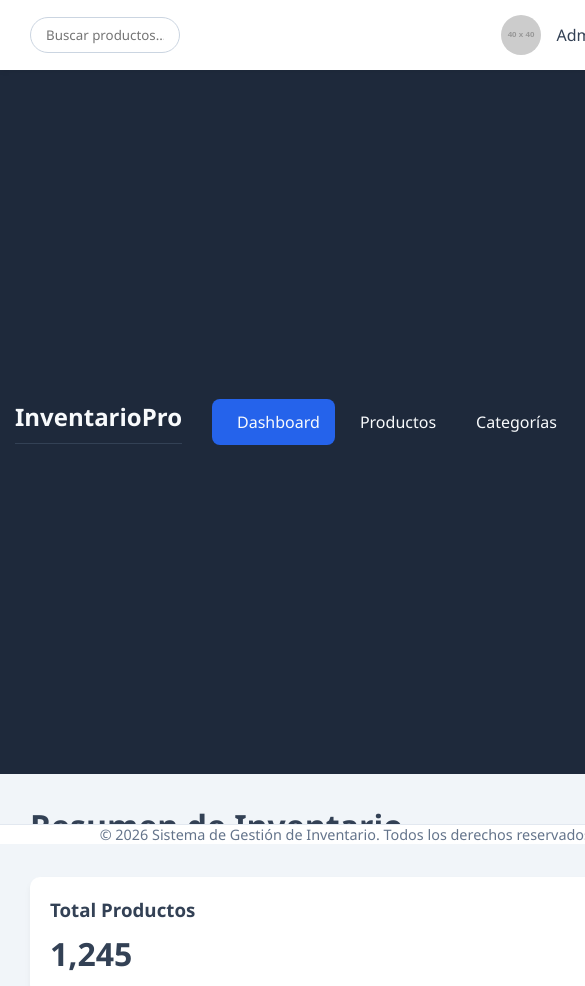
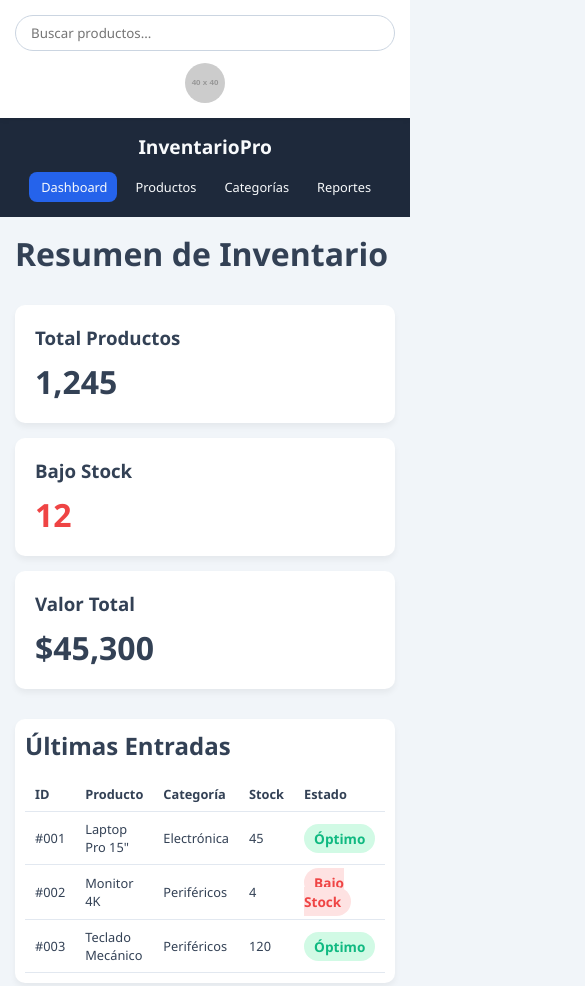
Before and after one commit to anderson03matri-netizen/ActividadRA2, a plain HTML site: page index.html in a window 390 px wide. Shown: the top 986 px of the page, 585 px wide, since content can reach past the window. Drawn offline with Linux system fonts and the light colour scheme; placeholder pictures from the web are drawn by us.

Commit message:
styles.css

```diff
--- a/styles.css
+++ b/styles.css
@@ -204,6 +204,10 @@
 @media (max-width: 768px) {
     .dashboard-container {
         grid-template-columns: 1fr; /* Columna única */
+
+        /* SOLUCIÓN AL CORTE DE TEXTO: Redefinimos las 4 filas dinámicamente */
+        grid-template-rows: auto auto 1fr auto;
+
         grid-template-areas:
             "header"
             "sidebar"
@@ -213,16 +217,106 @@
 
     .sidebar {
         flex-direction: row;
+        flex-wrap: wrap; /* Permite que el menú se acomode si falta espacio */
         justify-content: space-between;
         align-items: center;
-        padding: 15px;
+        padding: 15px 20px;
+        gap: 15px;
+    }
+
+    /* Reducimos el diseño del logo en tablet para ganar espacio horizontal */
+    .sidebar .logo h2 {
+        font-size: 1.2rem;
+        border-bottom: none;
+        padding-bottom: 0;
     }
 
     .nav-links {
         flex-direction: row;
+        flex-wrap: wrap; /* Evita que los botones se salgan de la pantalla */
+        gap: 8px;
+    }
+
+    .nav-links a {
+        padding: 8px 12px;
+        font-size: 0.9rem;
+    }
+
+    /* Corrección del efecto hover: en horizontal no debe desplazarse a la izquierda */
+    .nav-links a:hover, .nav-links a.active, .nav-links a:focus {
+        padding-left: 12px;
+    }
+
+    .header {
+        padding: 10px 20px;
+        height: auto;
+        min-height: 70px;
+        flex-wrap: wrap; /* Evita el solapamiento de buscador y perfil */
+        gap: 10px;
     }
 
     .search-bar input {
-        width: 150px; /* Reduce el tamaño en móviles */
+        width: 100%;
+        max-width: 220px; /* Ajuste fluido para el input */
+    }
+
+    .summary-cards {
+        flex-direction: column; /* Las tarjetas se apilan verticalmente */
+        gap: 15px;
     }
 }
+
+/* ==========================================================================
+   2. MEDIA QUERY ESPECÍFICA PARA TELÉFONOS MÓVILES (max-width: 480px)
+   Optimización estricta para iPhone 14 Pro Max, Samsung A51, etc.
+   ========================================================================== */
+@media (max-width: 480px) {
+    .header {
+        flex-direction: column; /* Coloca el buscador arriba y el perfil abajo */
+        align-items: center;
+        gap: 12px;
+        padding: 15px;
+    }
+
+    .search-bar {
+        width: 100%;
+    }
+
+    .search-bar input {
+        width: 100%;
+        max-width: none; /* Ocupa todo el ancho disponible del teléfono */
+    }
+
+    .user-profile span {
+        display: none; /* Oculta el texto "Administrador" para ahorrar espacio; queda solo el avatar */
+    }
+
+    .sidebar {
+        flex-direction: column; /* En teléfonos muy angostos es más limpio apilar el menú */
+        gap: 12px;
+        text-align: center;
+    }
+
+    .nav-links {
+        justify-content: center;
+        width: 100%;
+    }
+
+    .nav-links a {
+        font-size: 0.8rem;
+        padding: 6px 10px;
+    }
+
+    .main-content {
+        padding: 15px; /* Reduce los márgenes laterales excesivos en pantallas pequeñas */
+    }
+
+    .data-table-container {
+        padding: 10px;
+    }
+
+    .data-table th, .data-table td {
+        padding: 8px 10px;
+        font-size: 0.8rem; /* Evita que la tabla rompa el layout */
+    }
+}
```
